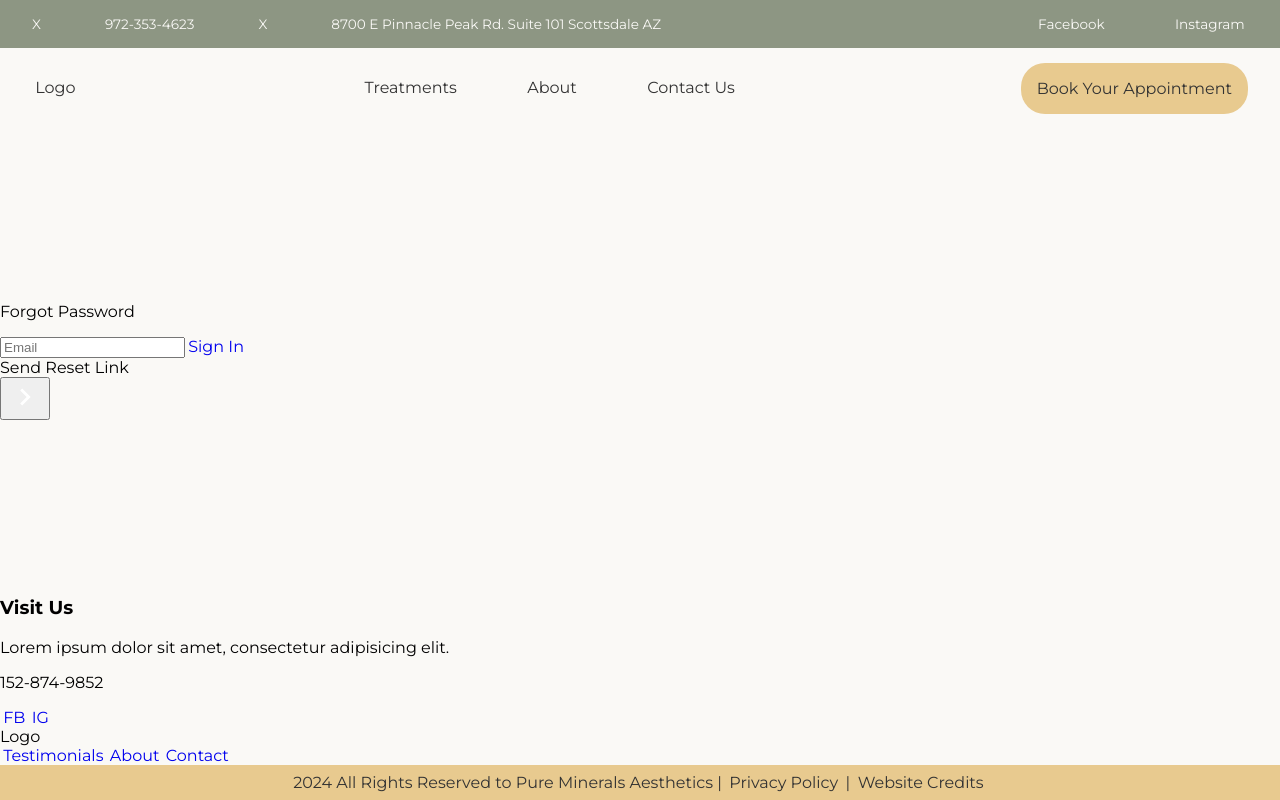
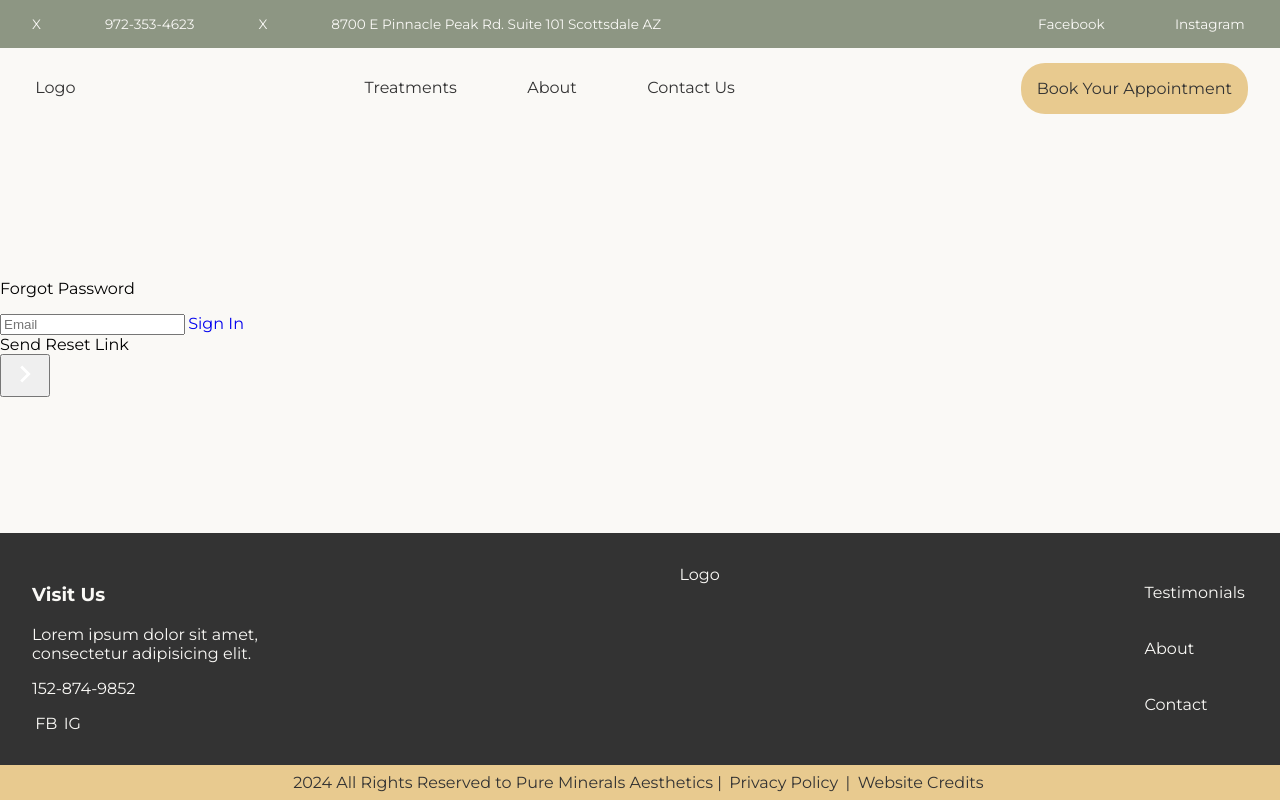
Before and after one commit to Object-ions/pure-mineral-aesthetics, a React (Create React App) app: page /forgot-password in a window 1280 px wide. Built offline with nearby package versions, Linux system fonts and the light colour scheme; no server answers.

Commit message:
Add Footer content and layout

```diff
--- a/src/components/layout/Footer.js
+++ b/src/components/layout/Footer.js
@@ -6,7 +6,10 @@ const Footer = () => {
       <div className="footer">
         <div className="visit-us">
           <h3>Visit Us</h3>
-          <p>Lorem ipsum dolor sit amet, consectetur adipisicing elit.</p>
+          <p>
+            Lorem ipsum dolor sit amet, <br />
+            consectetur adipisicing elit.
+          </p>
           <p>152-874-9852</p>
           <>
             <Link to={'/'}>FB</Link>
--- a/src/index.scss
+++ b/src/index.scss
@@ -25,6 +25,10 @@ ul {
 a {
   text-decoration: none;
   padding: 0.2rem;
+}
+
+footer {
+  background-color: $blackColor;
 }
 
 .page {
@@ -332,6 +336,24 @@ a {
   }
 }
 
+.footer {
+  @include container-setup;
+  color: $whiteColor;
+  display: flex;
+  flex-direction: row;
+  justify-content: space-between;
+
+  a {
+    color: $whiteColor;
+  }
+
+  .navigation {
+    display: flex;
+    flex-direction: column;
+    justify-content: space-around;
+  }
+}
+
 .copyrights {
   text-align: center;
   background: $accentColor;
```
